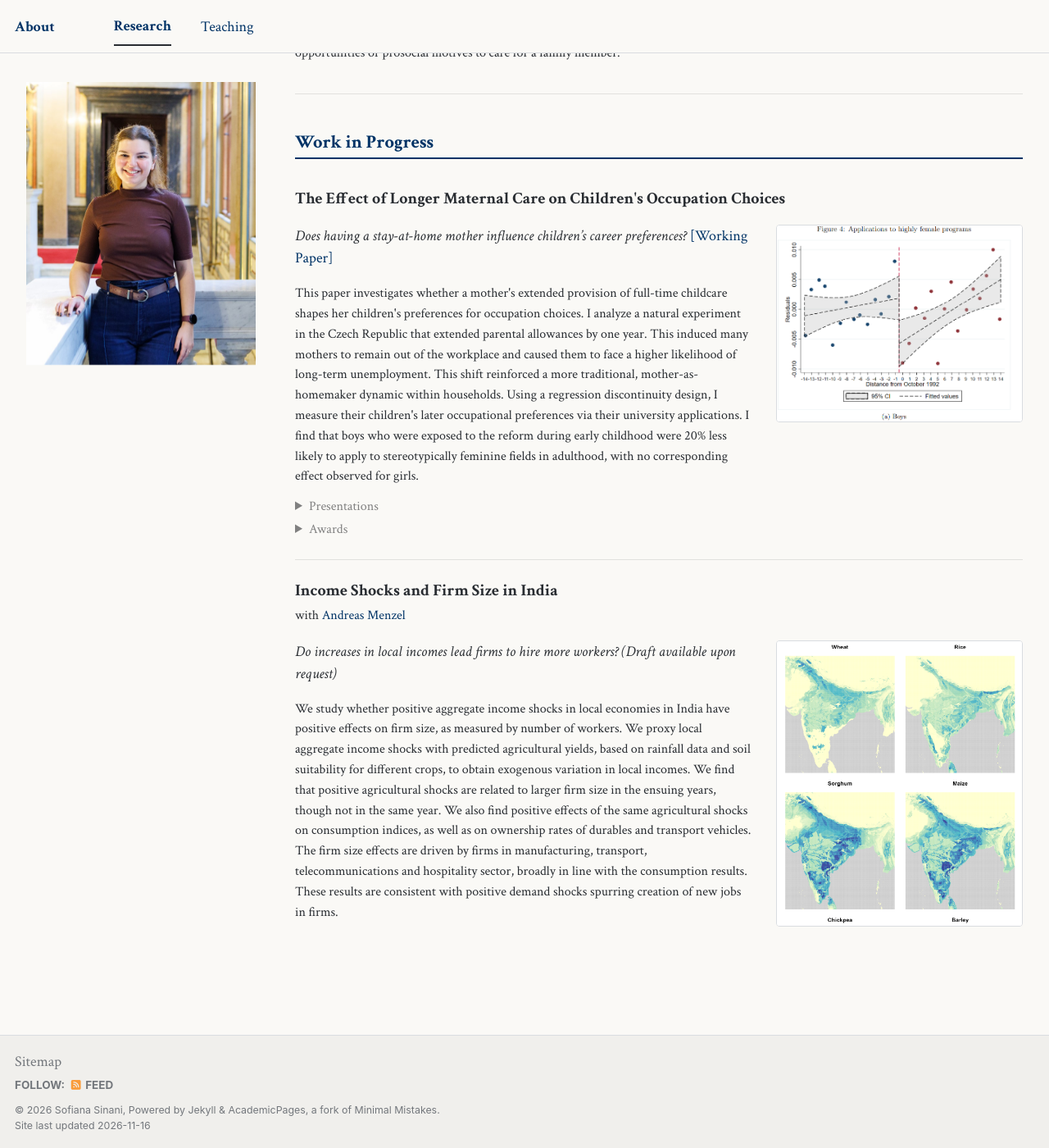
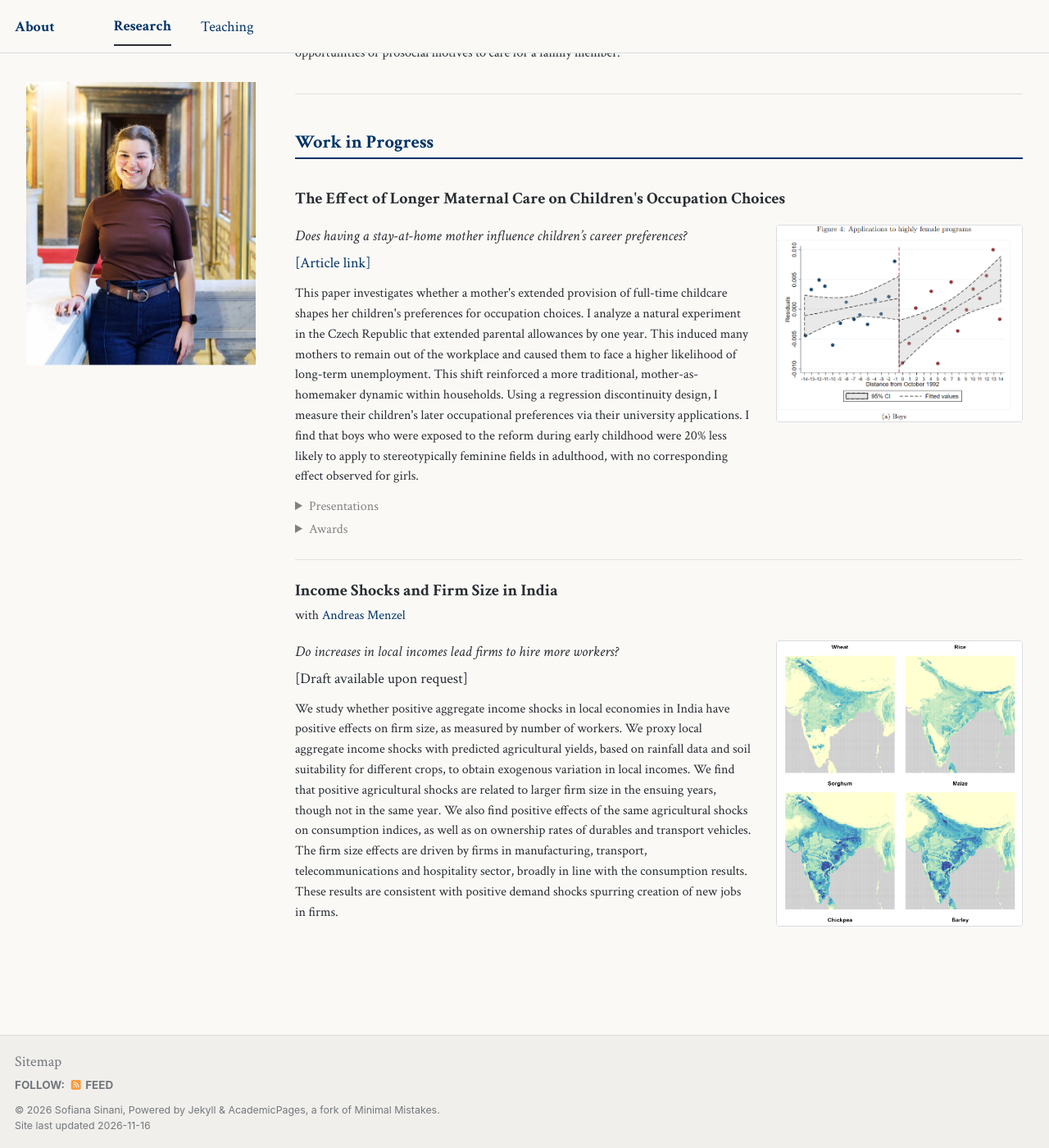
Before and after one commit to sofianasinani/sofianasinani.github.io, a Jekyll site: the page built from _pages/publications.md, in a window 1280 px wide and 1400 px high, scrolled down 1107 px. Shown: the whole window at 82% size. Built offline with Jekyll 4.4.1, drawn with Linux system fonts in a browser that asks for light colours; a script bundle is joined from its source files by our own code; library files that are not in the unit come from our copies.

Commit message:
Update publications.md

```diff
--- a/_pages/publications.md
+++ b/_pages/publications.md
@@ -67,13 +67,12 @@ author_profile: true
 
 <article class="paper-row" markdown="1">
 <header class="paper-header">
-<h3 class="paper-title"><a href="https://link.springer.com/article/10.1007/s11150-025-09764-7">Gender Gap in Reported Childcare Preferences among Parents</a></h3>
-<p class="paper-coauthors">with <a href="https://sites.google.com/site/fpertold/">Filip Pertold</a> and <a href="https://sites.google.com/view/msoltes/home">Michal Šoltés</a></p>
+<h3 class="paper-title">Gender Gap in Reported Childcare Preferences among Parents</h3><p class="paper-coauthors">with <a href="https://sites.google.com/site/fpertold/">Filip Pertold</a> and <a href="https://sites.google.com/view/msoltes/home">Michal Šoltés</a></p>
 </header>
 <div class="paper-body" markdown="1">
 <div class="paper-text" markdown="1">
 
-<p style="margin: 0 0 12px;">Review of Economics of the Household, February 2025</p>
+<p style="margin: 0 0 12px;">Review of Economics of the Household, February 2025 <a href="https://link.springer.com/article/10.1007/s11150-025-09764-7">[Article link]</a></p>
 <p style="margin: 0;"><em>Do mothers and fathers differ in their willingness to stay home to care for their children?</em></p>
 
 <div class="paper-abstract">
@@ -96,8 +95,8 @@ author_profile: true
 <div class="paper-body" markdown="1">
 <div class="paper-text" markdown="1">
 
-*Does having a stay-at-home mother influence children’s career preferences?* [[Working Paper]](http://cerge-ei.cz/pdf/wp/Wp812.pdf)
-<br>
+<p style="margin: 0 0 6px;"><em>Does having a stay-at-home mother influence children’s career preferences?</em></p>
+<p style="margin: 0;"><a href="http://cerge-ei.cz/pdf/wp/Wp812.pdf">[Article link]</a></p>
 
 <div class="paper-abstract">
 <p>This paper investigates whether a mother's extended provision of full-time childcare shapes her children's preferences for occupation choices. I analyze a natural experiment in the Czech Republic that extended parental allowances by one year. This induced many mothers to remain out of the workplace and caused them to face a higher likelihood of long-term unemployment. This shift reinforced a more traditional, mother-as-homemaker dynamic within households. Using a regression discontinuity design, I measure their children's later occupational preferences via their university applications. I find that boys who were exposed to the reform during early childhood were 20% less likely to apply to stereotypically feminine fields in adulthood, with no corresponding effect observed for girls.</p>
@@ -130,8 +129,8 @@ author_profile: true
 <div class="paper-body" markdown="1">
 <div class="paper-text" markdown="1">
 
-<em>Do increases in local incomes lead firms to hire more workers? (Draft available upon request)</em>
-<br>
+<p style="margin: 0 0 6px;"><em>Do increases in local incomes lead firms to hire more workers?</em></p>
+<p style="margin: 0;">[Draft available upon request]</p>
 
 <div class="paper-abstract">
 <p>
```
